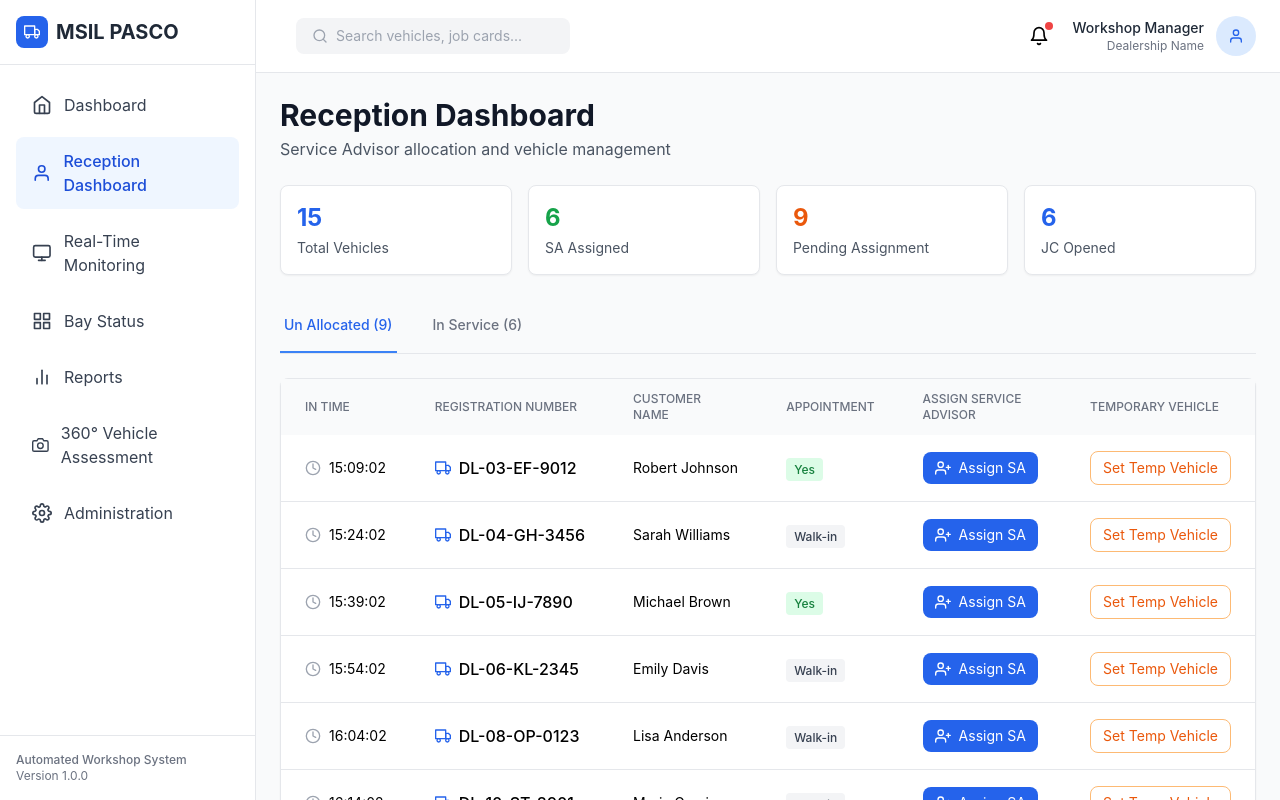
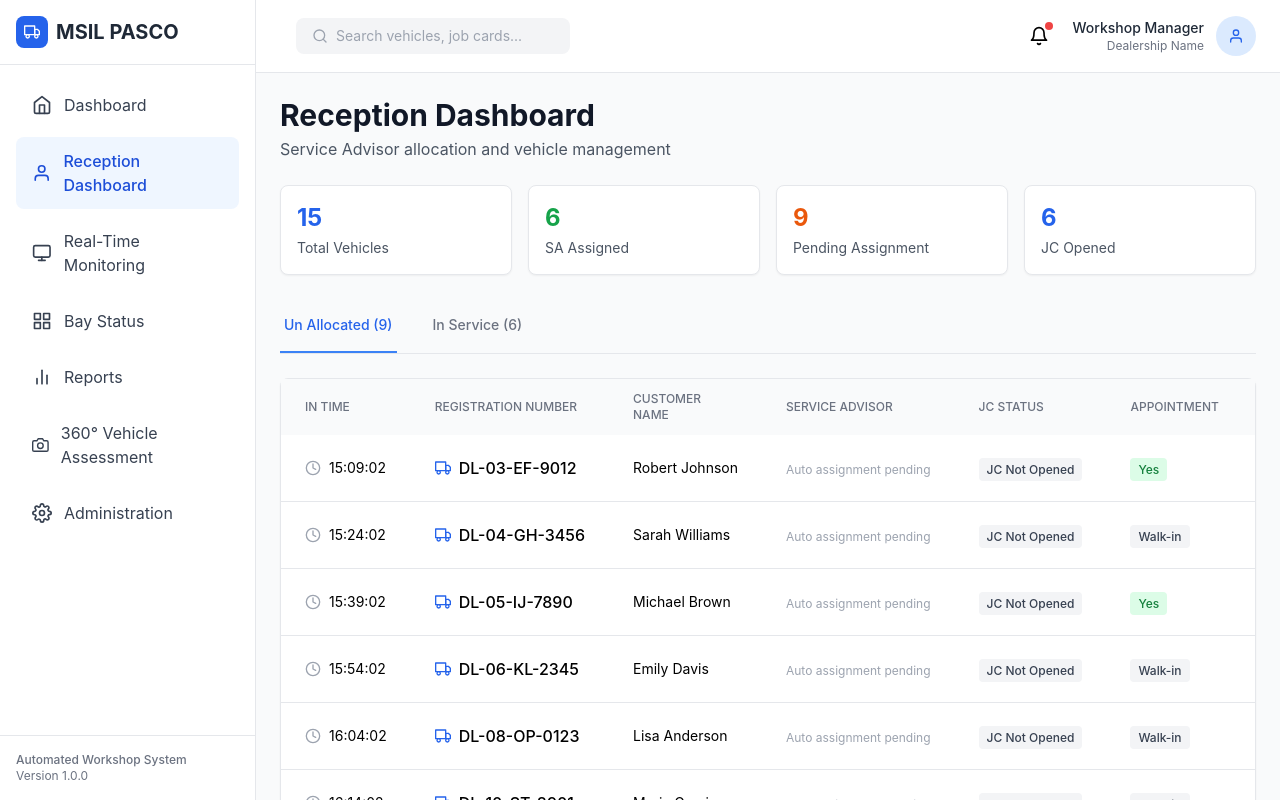
Before and after one commit to BharathMaradana86/MSIL_pasco_poc_ui_repo, a React (Vite) app: page /reception in a window 1280 px wide. Built offline with nearby package versions, Linux system fonts and the light colour scheme.

Commit message:
fix: updated client-v2

```diff
--- a/src/pages/ReceptionDashboard.tsx
+++ b/src/pages/ReceptionDashboard.tsx
@@ -16,6 +16,7 @@ interface Vehicle {
   serviceAdvisorId?: string
   tempVehicle?: boolean
   tempRegNo?: string
+  jcOpened: boolean
 }
 
 interface ServiceAdvisor {
@@ -44,6 +45,7 @@ const mockVehicles: Vehicle[] = [
     issue: 'Engine',
     serviceAdvisor: 'Rajesh Kumar',
     serviceAdvisorId: '1',
+    jcOpened: true,
   },
   {
     id: '2',
@@ -54,6 +56,7 @@ const mockVehicles: Vehicle[] = [
     issue: 'Electrical',
     serviceAdvisor: 'Priya Sharma',
     serviceAdvisorId: '2',
+    jcOpened: true,
   },
   {
     id: '3',
@@ -62,6 +65,7 @@ const mockVehicles: Vehicle[] = [
     inTime: new Date(Date.now() - 75 * 60000),
     appointment: true,
     issue: 'Brakes',
+    jcOpened: false,
   },
   {
     id: '4',
@@ -70,6 +74,7 @@ const mockVehicles: Vehicle[] = [
     inTime: new Date(Date.now() - 60 * 60000),
     appointment: false,
     issue: 'AC',
+    jcOpened: false,
   },
   {
     id: '5',
@@ -78,6 +83,7 @@ const mockVehicles: Vehicle[] = [
     inTime: new Date(Date.now() - 45 * 60000),
     appointment: true,
     issue: 'Transmission',
+    jcOpened: false,
   },
   {
     id: '6',
@@ -86,6 +92,7 @@ const mockVehicles: Vehicle[] = [
     inTime: new Date(Date.now() - 30 * 60000),
     appointment: false,
     issue: 'Suspension',
+    jcOpened: false,
   },
   {
     id: '7',
@@ -96,6 +103,7 @@ const mockVehicles: Vehicle[] = [
     issue: 'Body',
     serviceAdvisor: 'Amit Patel',
     serviceAdvisorId: '3',
+    jcOpened: true,
   },
   {
     id: '8',
@@ -104,6 +112,7 @@ const mockVehicles: Vehicle[] = [
     inTime: new Date(Date.now() - 20 * 60000),
     appointment: false,
     issue: 'General Service',
+    jcOpened: false,
   },
   {
     id: '9',
@@ -114,6 +123,7 @@ const mockVehicles: Vehicle[] = [
     issue: 'Engine',
     serviceAdvisor: 'Sneha Verma',
     serviceAdvisorId: '4',
+    jcOpened: true,
   },
   {
     id: '10',
@@ -122,6 +132,7 @@ const mockVehicles: Vehicle[] = [
     inTime: new Date(Date.now() - 10 * 60000),
     appointment: false,
     issue: 'Electrical',
+    jcOpened: false,
   },
   {
     id: '11',
@@ -132,6 +143,7 @@ const mockVehicles: Vehicle[] = [
     issue: 'AC',
     serviceAdvisor: 'Anjali Mehta',
     serviceAdvisorId: '6',
+    jcOpened: true,
   },
   {
     id: '12',
@@ -140,6 +152,7 @@ const mockVehicles: Vehicle[] = [
     inTime: new Date(Date.now() - 5 * 60000),
     appointment: false,
     issue: 'Brakes',
+    jcOpened: false,
   },
   {
     id: '13',
@@ -150,6 +163,7 @@ const mockVehicles: Vehicle[] = [
     issue: 'Transmission',
     serviceAdvisor: 'Vikram Singh',
     serviceAdvisorId: '5',
+    jcOpened: true,
   },
   {
     id: '14',
@@ -158,6 +172,7 @@ const mockVehicles: Vehicle[] = [
     inTime: new Date(Date.now() - 2 * 60000),
     appointment: false,
     issue: 'Suspension',
+    jcOpened: false,
   },
   {
     id: '15',
@@ -166,6 +181,7 @@ const mockVehicles: Vehicle[] = [
     inTime: new Date(Date.now() - 1 * 60000),
     appointment: true,
     issue: 'Body',
+    jcOpened: false,
   },
 ]
 
@@ -177,8 +193,9 @@ export default function ReceptionDashboard() {
   const [tempVehicleModal, setTempVehicleModal] = useState<{ vehicleId: string; regNo: string } | null>(null)
   const [tempRegInput, setTempRegInput] = useState('')
 
-  const vehiclesWithSA = vehicles.filter(v => v.serviceAdvisor && !v.tempVehicle)
-  const vehiclesWithoutSA = vehicles.filter(v => !v.serviceAdvisor || v.tempVehicle)
+  // JC-based grouping
+  const vehiclesWithSA = vehicles.filter(v => v.jcOpened)
+  const vehiclesWithoutSA = vehicles.filter(v => !v.jcOpened)
 
   const getMatchingServiceAdvisors = (vehicleIssue: VehicleIssue) => {
     return serviceAdvisors
@@ -199,7 +216,16 @@ export default function ReceptionDashboard() {
 
   const handleAssignSA = (vehicleId: string, saId: string, saName: string) => {
     setVehicles(vehicles.map(v =>
-      v.id === vehicleId ? { ...v, serviceAdvisor: saName, serviceAdvisorId: saId, tempVehicle: false, tempRegNo: undefined } : v
+      v.id === vehicleId
+        ? {
+            ...v,
+            serviceAdvisor: saName,
+            serviceAdvisorId: saId,
+            tempVehicle: false,
+            tempRegNo: undefined,
+            jcOpened: true,
+          }
+        : v
     ))
     setAssigningVehicleId(null)
   }
@@ -303,9 +329,10 @@ export default function ReceptionDashboard() {
                     <th className="px-6 py-3 text-left text-xs font-medium text-gray-500 uppercase">In Time</th>
                     <th className="px-6 py-3 text-left text-xs font-medium text-gray-500 uppercase">Registration Number</th>
                     <th className="px-6 py-3 text-left text-xs font-medium text-gray-500 uppercase">Customer Name</th>
-                    {/* Issue column removed as per requirement */}
+                    <th className="px-6 py-3 text-left text-xs font-medium text-gray-500 uppercase">Service Advisor</th>
+                    <th className="px-6 py-3 text-left text-xs font-medium text-gray-500 uppercase">JC Status</th>
                     <th className="px-6 py-3 text-left text-xs font-medium text-gray-500 uppercase">Appointment</th>
-                    <th className="px-6 py-3 text-left text-xs font-medium text-gray-500 uppercase">Assign Service Advisor</th>
+                    <th className="px-6 py-3 text-left text-xs font-medium text-gray-500 uppercase">Re-Assign Service Advisor</th>
                     <th className="px-6 py-3 text-left text-xs font-medium text-gray-500 uppercase">Temporary Vehicle</th>
                   </tr>
                 </thead>
@@ -332,7 +359,27 @@ export default function ReceptionDashboard() {
                         </div>
                       </td>
                       <td className="px-6 py-4 whitespace-nowrap text-sm">{vehicle.customerName}</td>
-                      {/* Issue cell removed */}
+                      <td className="px-6 py-4 whitespace-nowrap">
+                        {vehicle.serviceAdvisor ? (
+                          <div className="flex items-center space-x-2">
+                            <FiUser className="w-4 h-4 text-primary-600" />
+                            <span className="text-sm font-medium">{vehicle.serviceAdvisor}</span>
+                          </div>
+                        ) : (
+                          <span className="text-xs text-gray-400">Auto assignment pending</span>
+                        )}
+                      </td>
+                      <td className="px-6 py-4 whitespace-nowrap">
+                        {vehicle.jcOpened ? (
+                          <span className="px-2 py-1 bg-green-100 text-green-700 rounded text-xs font-medium">
+                            JC Opened
+                          </span>
+                        ) : (
+                          <span className="px-2 py-1 bg-gray-100 text-gray-700 rounded text-xs font-medium">
+                            JC Not Opened
+                          </span>
+                        )}
+                      </td>
                       <td className="px-6 py-4 whitespace-nowrap">
                         {vehicle.appointment ? (
                           <span className="px-2 py-1 bg-green-100 text-green-700 rounded text-xs font-medium">
@@ -350,7 +397,7 @@ export default function ReceptionDashboard() {
                           className="flex items-center space-x-2 px-3 py-1.5 bg-primary-600 text-white rounded-lg hover:bg-primary-700 text-sm"
                         >
                           <FiUserPlus className="w-4 h-4" />
-                          <span>Assign SA</span>
+                          <span>Re-Assign SA</span>
                         </button>
                       </td>
                       <td className="px-6 py-4 whitespace-nowrap">
@@ -387,12 +434,9 @@ export default function ReceptionDashboard() {
           </div>
         )}
 
-        {/* Serviced Vehicles Tab */}
+        {/* In Service (JC Opened) Vehicles Tab */}
         {activeTab === 'assigned' && (
           <div className="bg-white rounded-lg shadow-sm border border-gray-200">
-            <div className="p-6 border-b border-gray-200">
-              <h2 className="text-lg font-semibold text-gray-900">Vehicles with Service Advisor Assigned</h2>
-            </div>
             <div className="overflow-x-auto">
               <table className="w-full">
                 <thead className="bg-gray-50">
@@ -403,7 +447,8 @@ export default function ReceptionDashboard() {
                     <th className="px-6 py-3 text-left text-xs font-medium text-gray-500 uppercase">Issue</th>
                     <th className="px-6 py-3 text-left text-xs font-medium text-gray-500 uppercase">Appointment</th>
                     <th className="px-6 py-3 text-left text-xs font-medium text-gray-500 uppercase">Service Advisor</th>
-                    <th className="px-6 py-3 text-left text-xs font-medium text-gray-500 uppercase">Actions</th>
+                    <th className="px-6 py-3 text-left text-xs font-medium text-gray-500 uppercase">JC Status</th>
+                    <th className="px-6 py-3 text-left text-xs font-medium text-gray-500 uppercase">Re-Assign</th>
                   </tr>
                 </thead>
                 <tbody className="divide-y divide-gray-200">
@@ -445,12 +490,17 @@ export default function ReceptionDashboard() {
                         </div>
                       </td>
                       <td className="px-6 py-4 whitespace-nowrap">
+                        <span className="px-2 py-1 bg-green-100 text-green-700 rounded text-xs font-medium">
+                          JC Opened
+                        </span>
+                      </td>
+                      <td className="px-6 py-4 whitespace-nowrap">
                         <button
                           onClick={() => setAssigningVehicleId(vehicle.id)}
-                          className="p-2 text-primary-600 hover:bg-primary-50 rounded"
-                          title="Reassign SA"
+                          className="flex items-center space-x-2 px-3 py-1.5 bg-primary-600 text-white rounded-lg hover:bg-primary-700 text-sm"
                         >
-                          <FiEdit className="w-4 h-4" />
+                          <FiUserPlus className="w-4 h-4" />
+                          <span>Re-Assign SA</span>
                         </button>
                       </td>
                     </tr>
@@ -459,7 +509,7 @@ export default function ReceptionDashboard() {
               </table>
               {vehiclesWithSA.length === 0 && (
                 <div className="p-8 text-center text-gray-500">
-                  No vehicles with Service Advisor assigned
+                  No JC opened vehicles in service
                 </div>
               )}
             </div>
```
